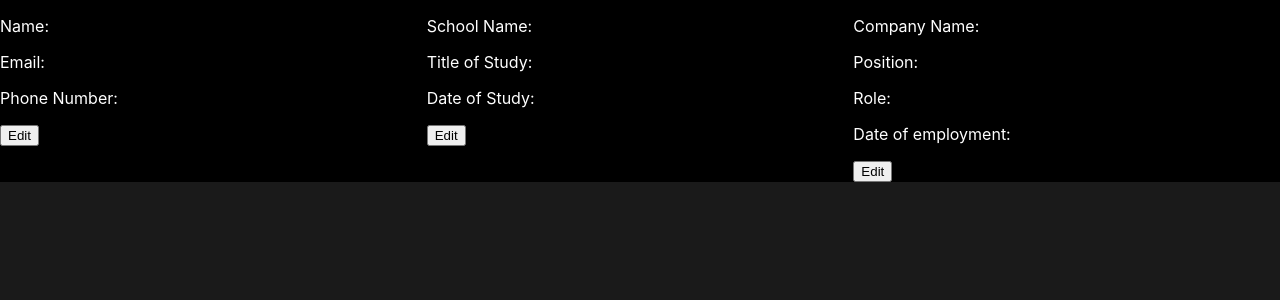
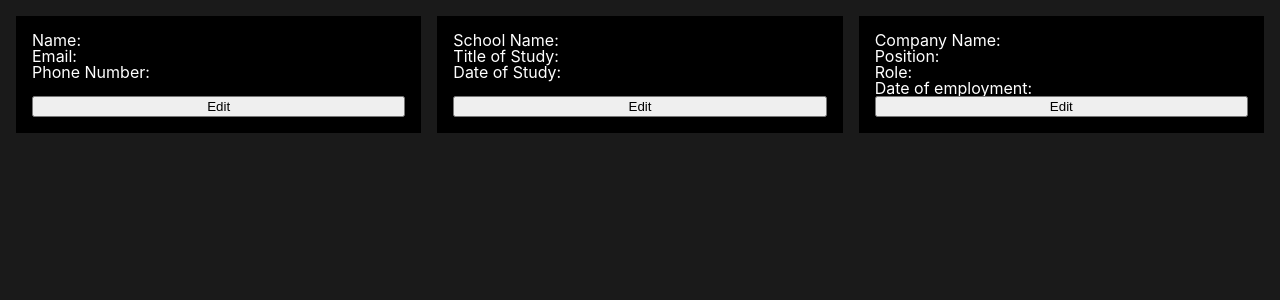
Before and after one commit to nekoLiav/cv, a React (Create React App) app: page / in a window 1280 px wide. Shown: the top 300 px of the page. Built offline with nearby package versions, Linux system fonts and the light colour scheme.

Commit message:
moved edit buttons

```diff
--- a/src/components/Educational.js
+++ b/src/components/Educational.js
@@ -11,7 +11,9 @@ class Educational extends Component {
         <p>School Name:</p>
         <p>Title of Study:</p>
         <p>Date of Study:</p>
-        <button type="button">Edit</button>
+        <button type="button" className="edit">
+          Edit
+        </button>
       </div>
     );
   }
--- a/src/components/General.js
+++ b/src/components/General.js
@@ -11,7 +11,9 @@ class General extends Component {
         <p>Name:</p>
         <p>Email:</p>
         <p>Phone Number:</p>
-        <button type="button">Edit</button>
+        <button type="button" className="edit">
+          Edit
+        </button>
       </div>
     );
   }
--- a/src/components/Practical.js
+++ b/src/components/Practical.js
@@ -12,7 +12,9 @@ class Practical extends Component {
         <p>Position:</p>
         <p>Role:</p>
         <p>Date of employment:</p>
-        <button type="button">Edit</button>
+        <button type="button" className="edit">
+          Edit
+        </button>
       </div>
     );
   }
--- a/src/index.js
+++ b/src/index.js
@@ -1,5 +1,6 @@
 import React from 'react';
 import ReactDOM from 'react-dom/client';
+import './styles/meyer-reset.css';
 import './styles/index.css';
 import App from './App';
 
--- a/src/styles/index.css
+++ b/src/styles/index.css
@@ -15,13 +15,22 @@ code {
 .main {
   display: flex;
   justify-content: space-between;
+  gap: 1rem;
+  padding: 1rem;
 }
 
 .general,
 .educational,
 .practical {
+  display: flex;
+  flex-direction: column;
   background: black;
   width: 100%;
+  padding: 1rem;
+}
+
+.edit {
+  margin-top: auto;
 }
 
 .general-edit {
```
